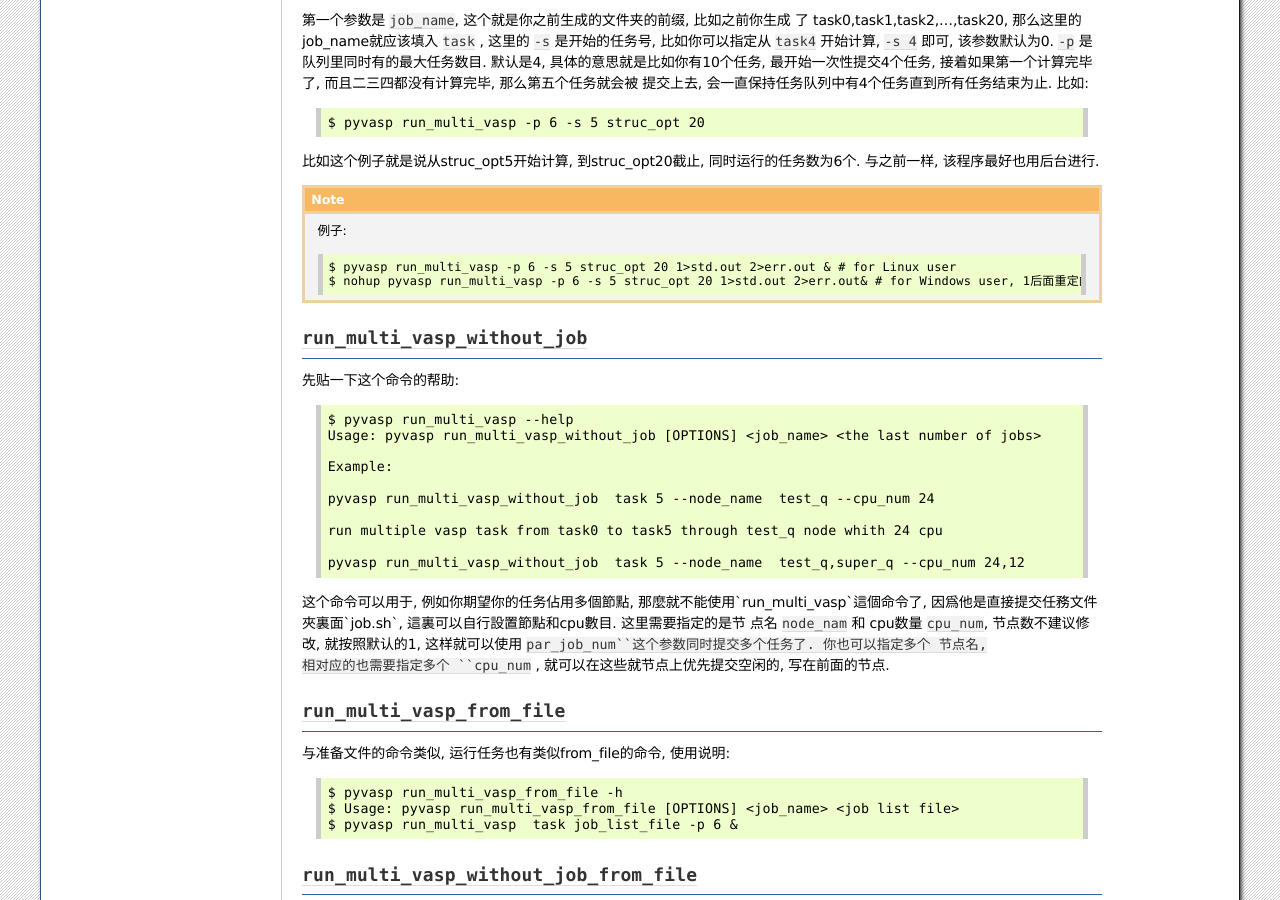
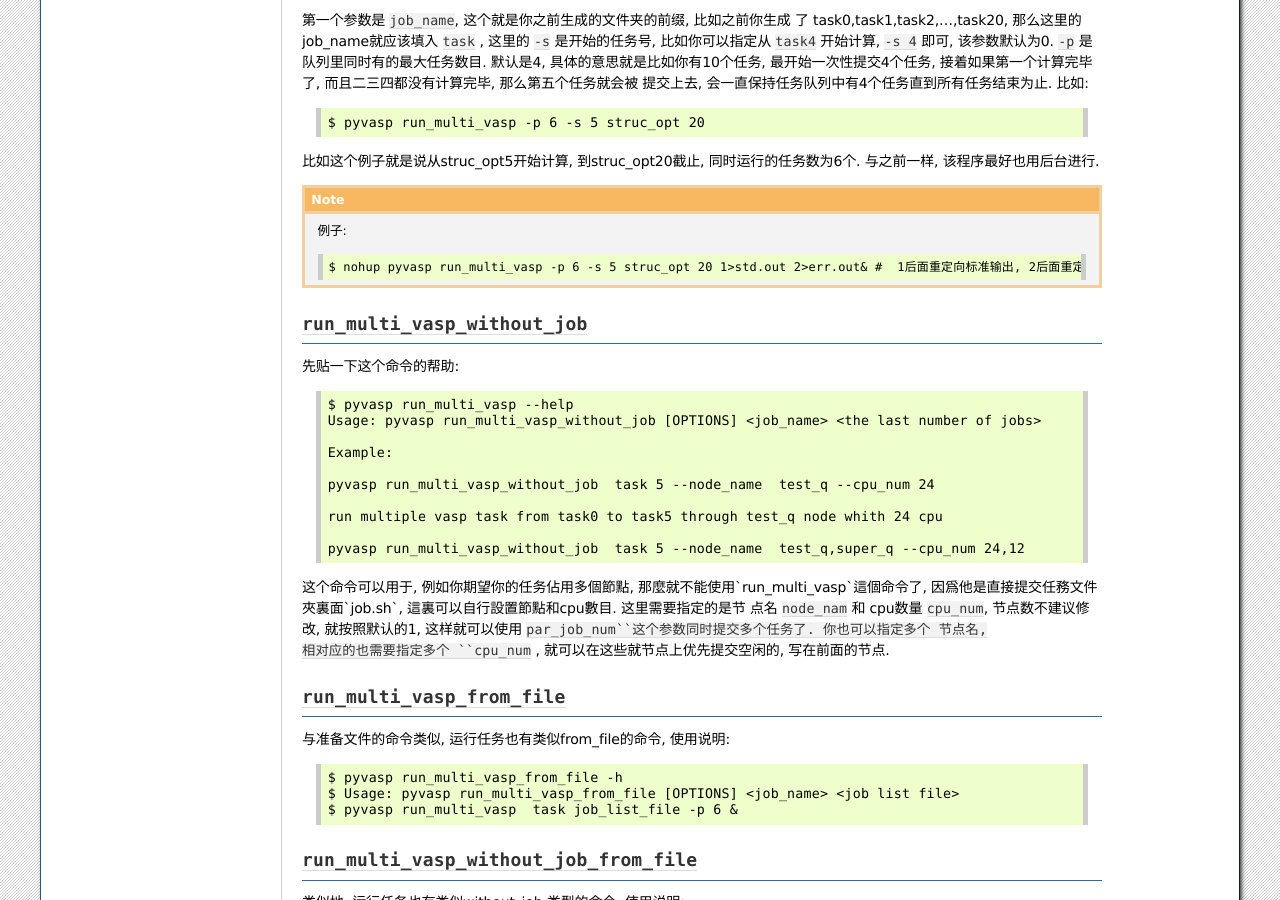
Before and after one commit to ChangChunHe/pyvaspflow, a Sphinx documentation site: the page built from docs/source/execute.rst, in a window 1280 px wide and 900 px high, scrolled down 775 px. Built offline with Sphinx 7.4.7, drawn with Linux system fonts in a browser that asks for light colours; some of the changed text lies outside the part shown.

Commit message:
update docs

```diff
--- a/docs/source/execute.rst
+++ b/docs/source/execute.rst
@@ -58,8 +58,7 @@
 
 .. note:: 例子::
 
-    $ pyvasp run_multi_vasp -p 6 -s 5 struc_opt 20 1>std.out 2>err.out & # for Linux user
-    $ nohup pyvasp run_multi_vasp -p 6 -s 5 struc_opt 20 1>std.out 2>err.out& # for Windows user, 1后面重定向标准输出, 2后面重定向错误输出.
+    $ nohup pyvasp run_multi_vasp -p 6 -s 5 struc_opt 20 1>std.out 2>err.out& #  1后面重定向标准输出, 2后面重定向错误输出.
 
 
 ``run_multi_vasp_without_job``
```
Also changed, not shown: other parts of docs/source/execute.rst (+1 -1 lines).
